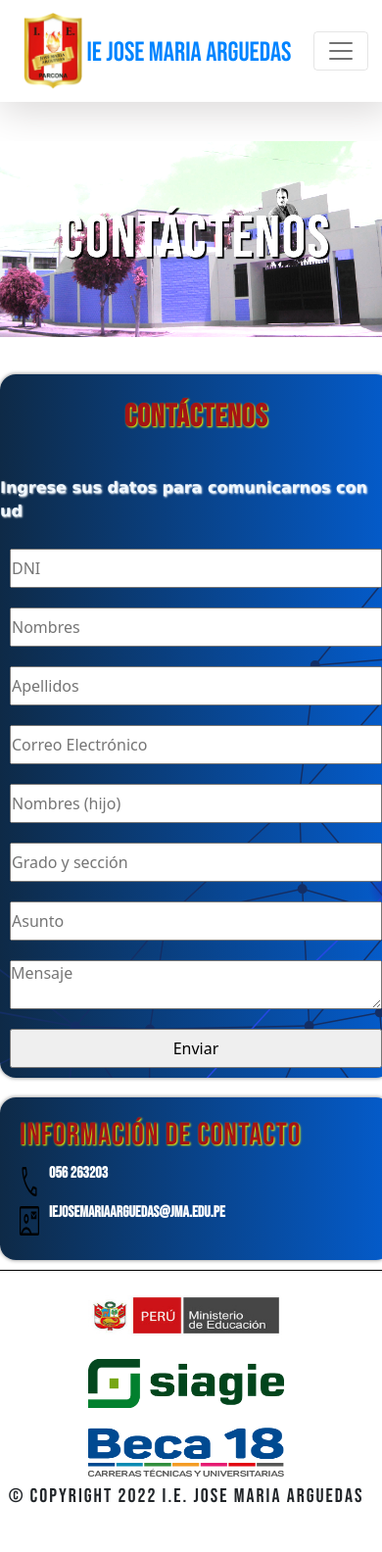
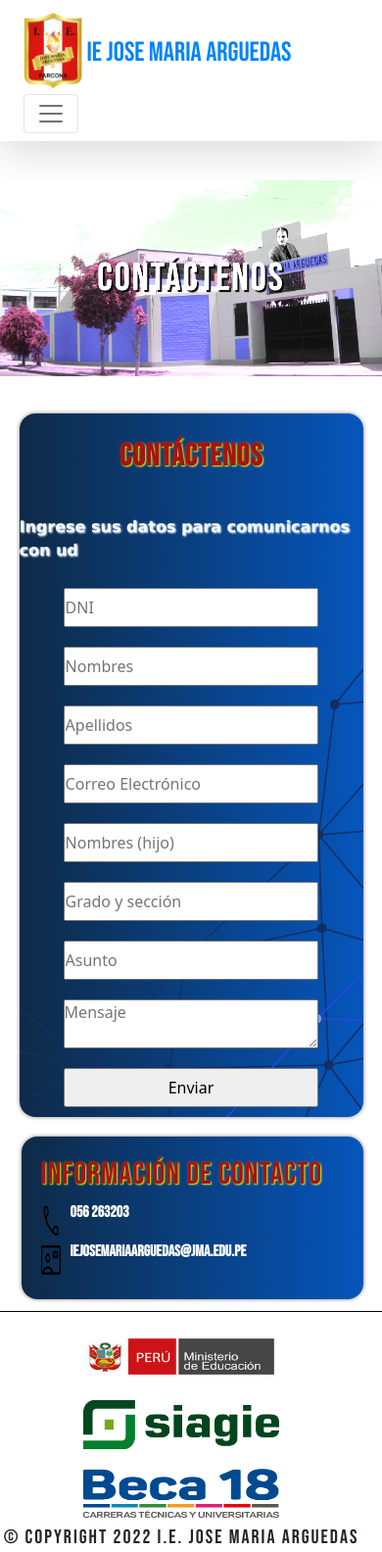
Before and after one commit to AlanCupe/webEscolarJMA, a plain HTML site: page pages/contacto.html in a window 390 px wide. Shown: the whole page at 98% size. Before the commit the page ends 1542 px from the top, so only its background shows below. Drawn offline with nearby package versions, Linux system fonts and the light colour scheme.

Commit message:
arreglando responsive

```diff
--- a/css/styles.css
+++ b/css/styles.css
@@ -292,10 +292,7 @@ align-items: center;
     background: rgb(1, 13, 54);
     color: white;
 } */
-.noticia{
 
-
-}
 .noticias__actividades{
   text-align: justify;
 }
@@ -394,7 +391,7 @@ form label{
 @keyframes aparition {
     0%{
         opacity: 0;
-        color: rgba(252, 34, 34, 0.805);
+        color: rgba(225, 33, 33, 0.805);
     }
     50%{
         opacity: 0.5;
@@ -422,16 +419,16 @@ form label{
     background: rgb(2,0,36);
     background: linear-gradient(90deg, rgba(2,0,36,1) 0%, rgba(9,9,121,1) 35%, rgba(0,212,255,1) 100%);
 }
-/*
+
 .iframe__contenedor{
     width:560px;
 }
-*/
+
 .video iframe{
     width: 100%;
 
 }
-/*
+
 @media (max-width:932px) {
     .video {
         padding-left: 40px;
@@ -472,12 +469,12 @@ form label{
     align-items: center;
     gap: 20px;
 }
+}
 
-} */
 /* ---------------------------------Contacto----------------------------------------*/
-.contacto__title{
+ .contacto__title{
     background: url('../assets/img/institucionJmaFrontal.jpg') ;
-    height: 200px;
+    max-height: 12.5rem;
      width: 100%;
      background-size: cover;
      background-position:  -1px;
@@ -486,15 +483,18 @@ form label{
      font-family: "bebasneue";
      color: rgb(255, 255, 255);
      text-shadow: 2px 2px 1px black;
-     font-size: 60px;
+     font-size: 40px;
      line-height:200px ;
     letter-spacing: 2px;
      margin-top: 30px;
      border: none;
  }
+
+
+
 .contacto__contenido{
   display: grid;
-    grid-template-columns: repeat(auto-fit, minmax(min(500px,100%),0.1fr));
+    grid-template-columns: repeat(auto-fit, minmax(min(30.25rem,90%),0.1fr));
     grid-auto-rows: auto;
   justify-content: center;
   align-items:start;
@@ -502,6 +502,8 @@ form label{
   padding-top: 30px;
 }
 .contacto__tarjeta{
+    margin-bottom: 2px;
+
     display: flex;
     flex-flow: column wrap;
     align-items: center;
@@ -534,13 +536,16 @@ form label{
 
 }
 .contacto__form{
-    width: 400px;
+    min-width:80%;
+
 }
 .contacto__form input{
     height: 40px;
-    width: 100%;
+    max-width: 100%;
 }
 .contacto__info{
+    margin-bottom: 2px;
+    margin-left: 2px;
     box-shadow: 0px 0px 4px gray;
     background:url('../assets/img/Polygon\ Luminary.svg');
     border-radius: 16px;
@@ -568,7 +573,7 @@ form label{
 .sesion{
 
     display: grid;
-    grid-template-columns: repeat(auto-fit, minmax(min(500px,100%),1fr));
+    grid-template-columns: repeat(auto-fit, minmax(min(500px,96%),1fr));
 
     gap: 20px;
     justify-content: center;
@@ -600,7 +605,7 @@ form label{
     flex-flow: column wrap;
     align-items: center;
     row-gap: 20px;
-    width: 400px;
+    width: 90%;
 
 }
 .login a{
```
